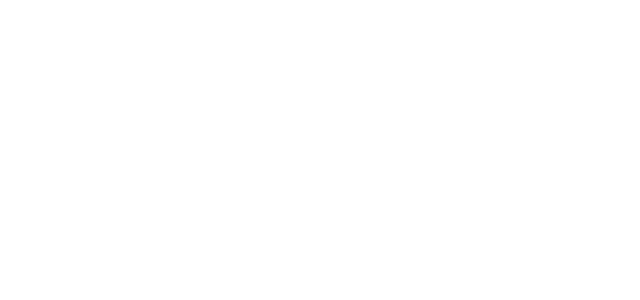
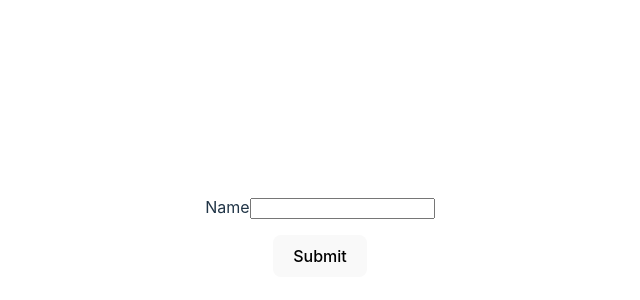
Before and after one commit to shintarou37/study_web, a React (Vite) app in the folder vite-project/: page /form in a window 1280 px wide. Before the commit this address had no page. Shown: the part 164-464 px from the top of the page, without its empty margins (320-960 px from the left). Built offline with nearby package versions, Linux system fonts and the light colour scheme.

Commit message:
feat: add react-hook-form

```diff
--- a/vite-project/package.json
+++ b/vite-project/package.json
@@ -13,6 +13,7 @@
     "@reduxjs/toolkit": "^2.0.1",
     "react": "^18.2.0",
     "react-dom": "^18.2.0",
+    "react-hook-form": "^7.49.3",
     "react-redux": "^9.0.4",
     "react-router-dom": "^6.21.1"
   },
--- a/vite-project/src/App.tsx
+++ b/vite-project/src/App.tsx
@@ -2,6 +2,7 @@
 import "./App.css";
 import TestComponent from "./components/test";
 import Redux from "./components/redux";
+import Form from "./components/form";
 
 const App = () => {
   return (
@@ -9,6 +10,7 @@
       <Routes>
         <Route path={`/`} element={<TestComponent />} />
         <Route path={`/redux`} element={<Redux />} />
+        <Route path={`/form`} element={<Form />} />
       </Routes>
     </BrowserRouter>
   );
--- /dev/null
+++ b/vite-project/src/components/form.tsx
@@ -0,0 +1,25 @@
+import { useForm, SubmitHandler } from "react-hook-form"
+
+const onSubmit = (data: any) => {
+  console.log(data)
+}
+function Form() {
+  const {
+    register,
+    handleSubmit,
+    watch,
+    formState: { errors },
+  } = useForm();
+  return (
+    <div>
+      <form onSubmit={handleSubmit(onSubmit)}>
+        <label htmlFor="name">Name</label>
+        <input id="name" type="text" {...register("name", { required: "name is required.", minLength: { value: 4, message: "Name must be at latest 4 characters long." } })}></input>
+        <p>{errors.name?.message as React.ReactNode}</p>
+        <button type="submit">Submit</button>
+      </form>
+    </div>
+  )
+}
+
+export default Form
```
Also changed, not shown: 1 other file (tests, documents, lock files or other folders).
